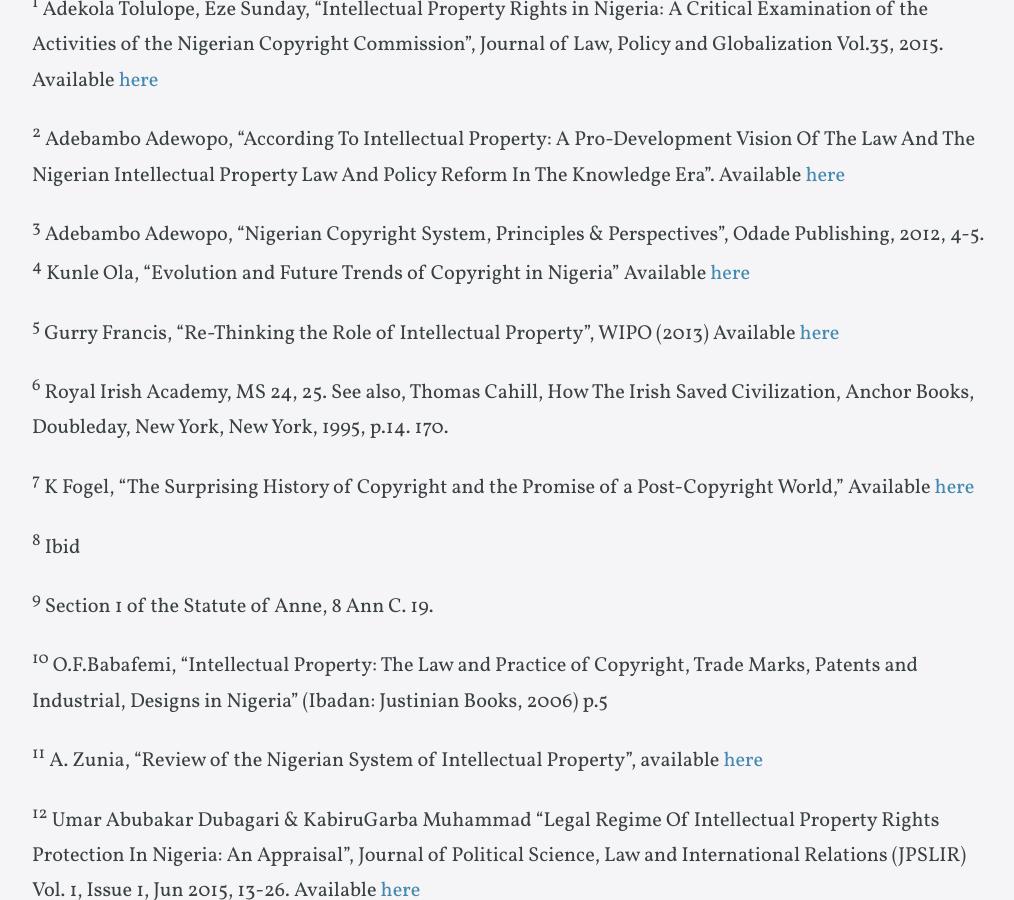
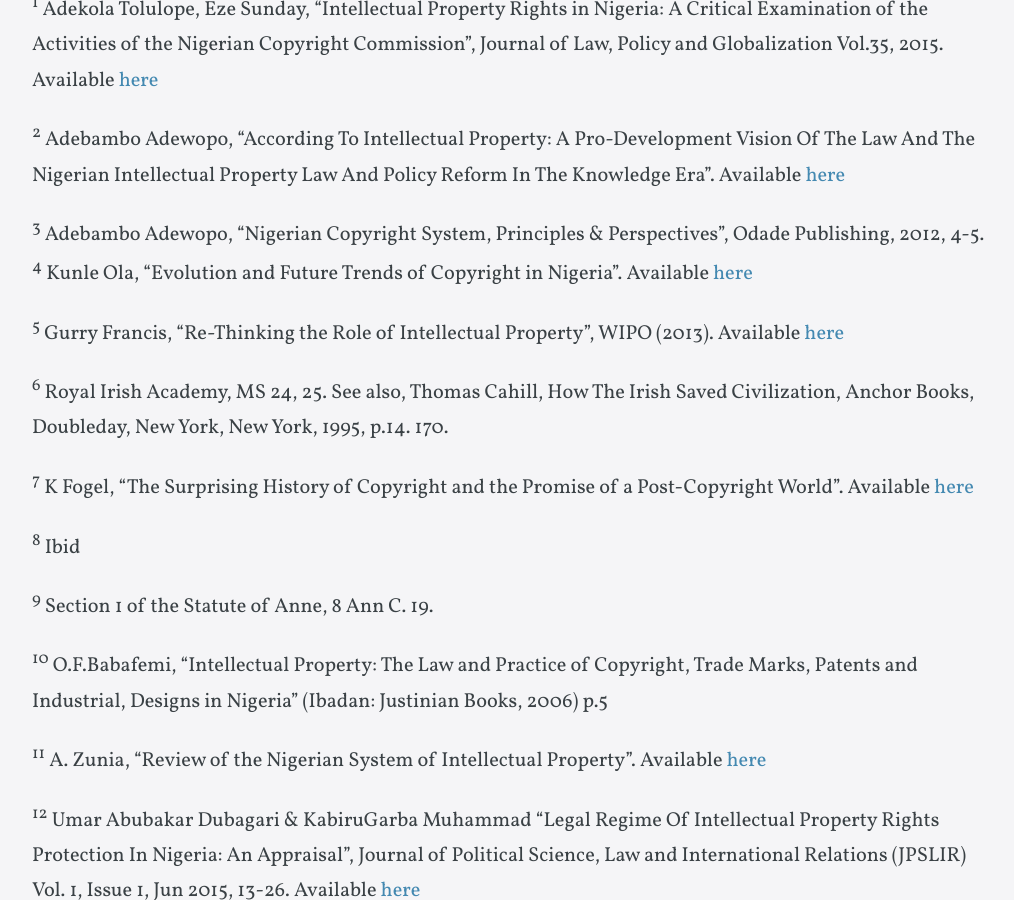
Before and after one commit to Holmlegal/holmlegalng.com, a Jekyll site: the page built from _posts/2020-05-16-historical-development-of-intellectual-property-laws.md, in a window 1280 px wide and 900 px high, scrolled down 5864 px. Shown: the whole window, without its empty margins (128-1142 px from the left). Built offline with Jekyll 4.4.1, drawn with Linux system fonts in a browser that asks for light colours; some web fonts are replaced.

```diff
--- a/_posts/2020-05-16-historical-development-of-intellectual-property-laws.md
+++ b/_posts/2020-05-16-historical-development-of-intellectual-property-laws.md
@@ -47,13 +47,13 @@ It is clear that intellectual property protection in Nigeria has a rich history,
 <sup>2</sup> Adebambo Adewopo, “According To Intellectual Property: A Pro-Development Vision Of The Law And The Nigerian Intellectual Property Law And Policy Reform In The Knowledge Era”. Available [here](http://www.lalegalconsultants.com/ver1/wp-content/uploads/2017/07/NIALS-5th-Inaugural-Lecture.pdf)
 
 <sup>3</sup> Adebambo Adewopo, “Nigerian Copyright System, Principles & Perspectives”, Odade Publishing, 2012, 4-5.
-<sup>4</sup> Kunle Ola, “Evolution and Future Trends of Copyright in Nigeria” Available [here](https://ojs.law.cornell.edu/index.php/joal/article/download/26/38/)
+<sup>4</sup> Kunle Ola, “Evolution and Future Trends of Copyright in Nigeria”. Available [here](https://ojs.law.cornell.edu/index.php/joal/article/download/26/38/)
 
-<sup>5</sup> Gurry Francis, “Re-Thinking the Role of Intellectual Property”, WIPO (2013) Available [here](https://www.wipo.int/export/sites/www/about-wipo/en/dgo/speeches/pdf/dg_speech_melbourne_2013.pdf)
+<sup>5</sup> Gurry Francis, “Re-Thinking the Role of Intellectual Property”, WIPO (2013). Available [here](https://www.wipo.int/export/sites/www/about-wipo/en/dgo/speeches/pdf/dg_speech_melbourne_2013.pdf)
 
 <sup>6</sup> Royal Irish Academy, MS 24, 25. See also, Thomas Cahill, How The Irish Saved Civilization, Anchor Books, Doubleday, New York, New York, 1995, p.14. 170.
 
-<sup>7</sup> K Fogel, “The Surprising History of Copyright and the Promise of a Post-Copyright World,” Available [here](https://questioncopyright.org/promise)
+<sup>7</sup> K Fogel, “The Surprising History of Copyright and the Promise of a Post-Copyright World”. Available [here](https://questioncopyright.org/promise)
 
 <sup>8</sup> Ibid
 
@@ -61,7 +61,7 @@ It is clear that intellectual property protection in Nigeria has a rich history,
 
 <sup>10</sup> O.F.Babafemi, “Intellectual Property: The Law and Practice of Copyright, Trade Marks, Patents and Industrial, Designs in Nigeria” (Ibadan: Justinian Books, 2006) p.5
 
-<sup>11</sup> A. Zunia, “Review of the Nigerian System of Intellectual Property”, available [here](http://zunia.org/post/a-review-of-thenigerian-system-of-intellectual-property)
+<sup>11</sup> A. Zunia, “Review of the Nigerian System of Intellectual Property”. Available [here](http://zunia.org/post/a-review-of-thenigerian-system-of-intellectual-property)
 
 <sup>12</sup> Umar Abubakar Dubagari & KabiruGarba Muhammad “Legal Regime Of Intellectual Property Rights Protection In Nigeria: An Appraisal”, Journal of Political Science, Law and International Relations (JPSLIR) Vol. 1, Issue 1, Jun 2015, 13-26. Available [here](http://www.tjprc.org/publishpapers/--1438951302-3.%20Political%20Sci%20-%20JPSLIR%20-%20LEGAL%20REGIME%20OF%20INTELLECTUAL%20PROPERTY.pdf)
 
```
